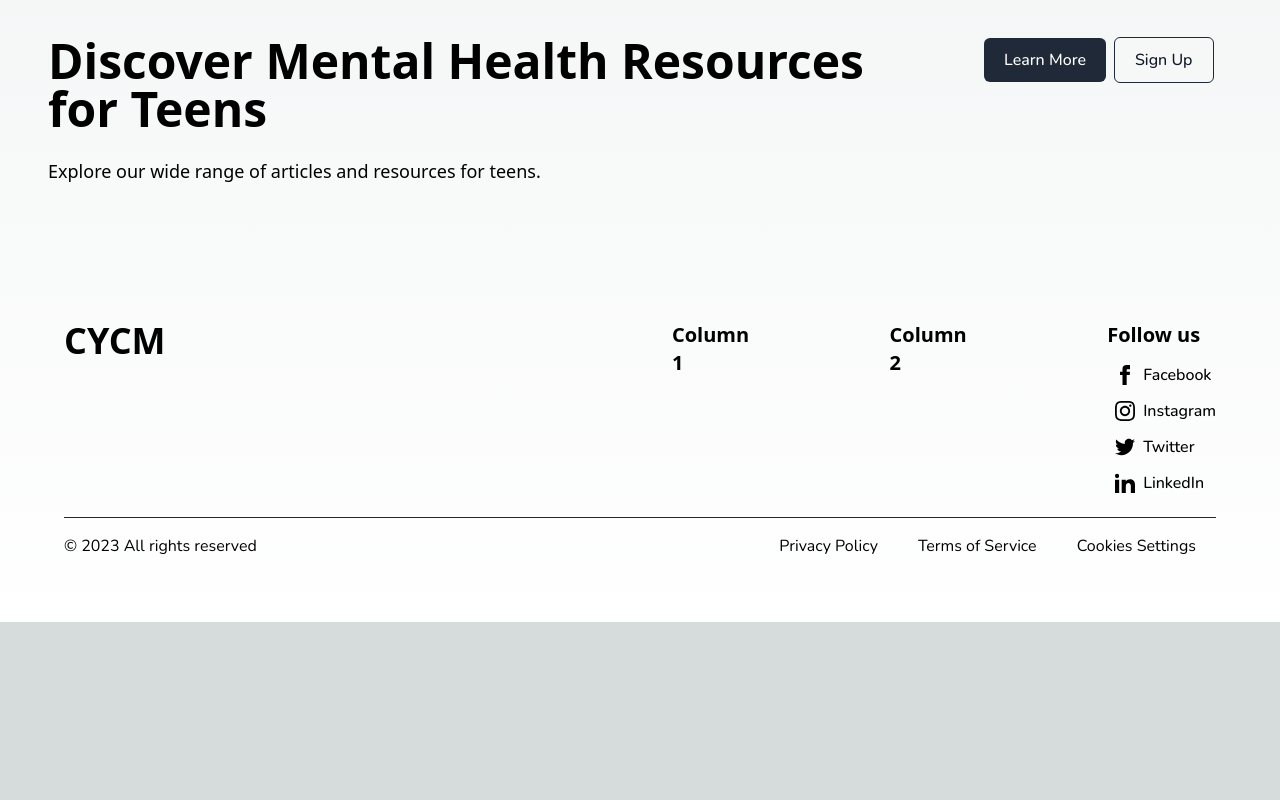
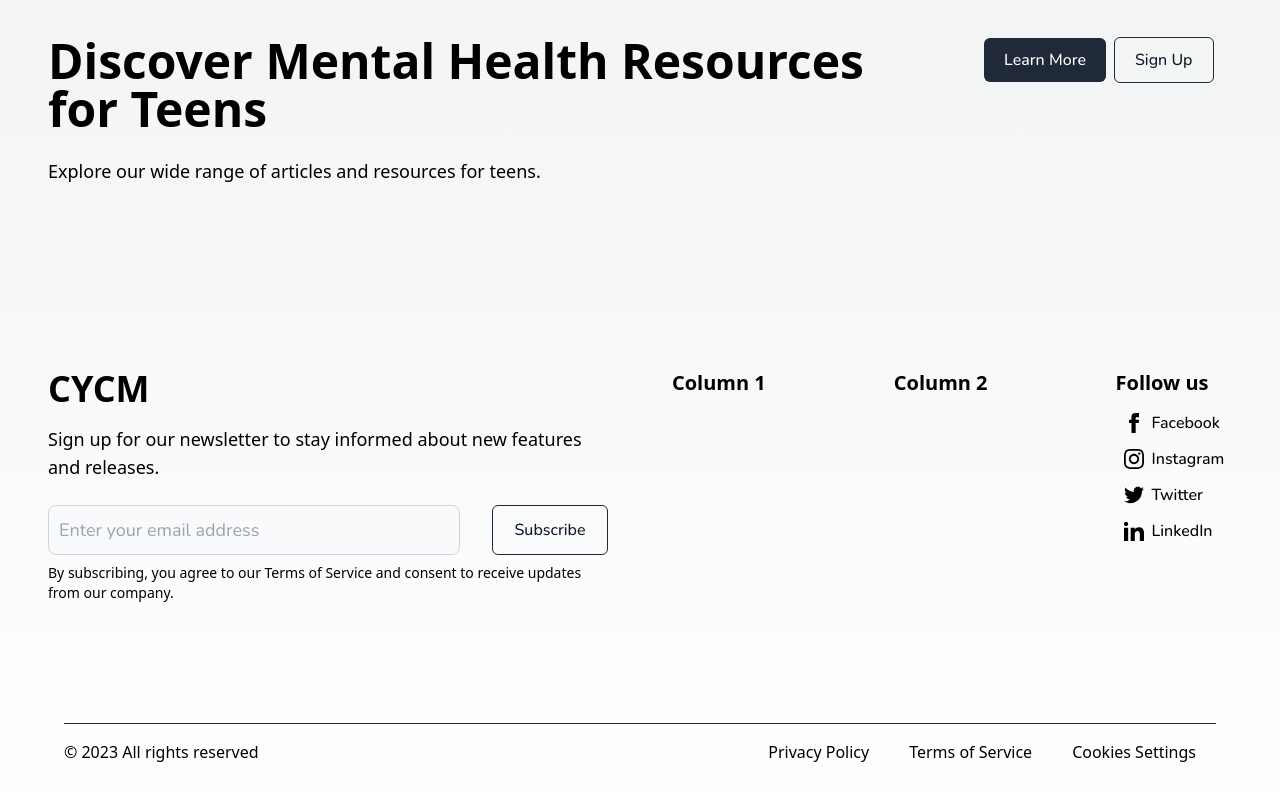
Before and after one commit to hicsail/cycm-next, a Next.js app: page / in a window 1280 px wide. Shown: the part 1992-2792 px from the top of the page. Before the commit the page ends 2614 px from the top, so only its background shows below. Built offline with nearby package versions, Linux system fonts and the light colour scheme.

Commit message:
add subscription and split footer

```diff
--- a/components/Footer.tsx
+++ b/components/Footer.tsx
@@ -2,12 +2,36 @@ import React from "react";
 
 const Footer = () => {
   return (
-    <div className="flex flex-col items-center">
-      <div className="w-[90%] grid grid-cols-2 gap-16">
-        <div className="flex flex-col">
-          <h5 className="text-4xl font-bold font-sans items-start justify-items-start">CYCM</h5>
+    <div className="flex justify-center my-8">
+      <div className="p-8 max-w-7xl grid gap-8 md:gap-16 md:grid-cols-2 md:p-12">
+        <div className="flex flex-col items-start justify-center">
+          <h5 className="text-4xl font-bold mb-4 font-sans">CYCM</h5>
+          <p className="text-md font-sans mb-4 md:mb-6 md:text-lg">
+            Sign up for our newsletter to stay informed about new features and releases.
+          </p>
+          <div className="flex grid grid-cols-4 gap-8 w-full mb-2">
+            <input
+              type="text"
+              id="email_subscription"
+              className="col-span-3 bg-gray-50 border border-gray-300 text-gray-900 text-lg rounded-lg focus:ring-blue-500 focus:border-blue-500 block p-2.5"
+              placeholder="Enter your email address"
+            />
+            <button
+              type="button"
+              className="text-gray-900 hover:text-white border border-gray-800 hover:bg-gray-900 focus:ring-4 focus:outline-none focus:ring-gray-300 font-medium rounded-md text-md px-5 py-2.5 text-center"
+            >
+              Subscribe
+            </button>
+          </div>
+          <p className="text-md font-sans mb-4 md:mb-6 md:text-sm">
+            By subscribing, you agree to our{" "}
+            <a href="#" className="hover:underline">
+              Terms of Service
+            </a>{" "}
+            and consent to receive updates from our company.
+          </p>
         </div>
-        <div className="flex flex-row gap-32">
+        <div className="flex flex-col md:flex-row gap-32">
           <div>
             <h5 className="text-xl font-bold font-sans items-start justify-items-start mb-2">Column 1</h5>
           </div>
@@ -65,22 +89,6 @@ const Footer = () => {
           </div>
         </div>
       </div>
-
-      <hr className="border-gray-800 w-[90%] my-4" />
-      <div className="flex mb-16 w-[90%]">
-        <h2 className="text-left">© 2023 All rights reserved</h2>
-        <div className="ml-auto">
-          <a className="mx-5 hover:underline" href="#">
-            Privacy Policy
-          </a>
-          <a className="mx-5 hover:underline" href="#">
-            Terms of Service
-          </a>
-          <a className="mx-5 hover:underline" href="#">
-            Cookies Settings
-          </a>
-        </div>
-      </div>
     </div>
   );
 };
--- /dev/null
+++ b/components/Legal.tsx
@@ -0,0 +1,23 @@
+const Legal = () => {
+  return (
+    <div className="flex flex-col items-center">
+      <hr className="border-gray-800 w-[90%] my-4" />
+      <div className="flex mb-16 w-[90%]">
+        <h2 className="text-left">© 2023 All rights reserved</h2>
+        <div className="ml-auto">
+          <a className="mx-5 hover:underline" href="#">
+            Privacy Policy
+          </a>
+          <a className="mx-5 hover:underline" href="#">
+            Terms of Service
+          </a>
+          <a className="mx-5 hover:underline" href="#">
+            Cookies Settings
+          </a>
+        </div>
+      </div>
+    </div>
+  );
+};
+
+export default Legal;
--- a/pages/_app.tsx
+++ b/pages/_app.tsx
@@ -1,7 +1,14 @@
-import Navbar from '@/components/Navbar'
-import '@/styles/globals.css'
-import type { AppProps } from 'next/app'
+import Legal from "@/components/Legal";
+import Navbar from "@/components/Navbar";
+import "@/styles/globals.css";
+import type { AppProps } from "next/app";
 
 export default function App({ Component, pageProps }: AppProps) {
-  return (<><Navbar/><Component {...pageProps} /></>)
+  return (
+    <>
+      <Navbar />
+      <Component {...pageProps} />
+      <Legal />
+    </>
+  );
 }
```
